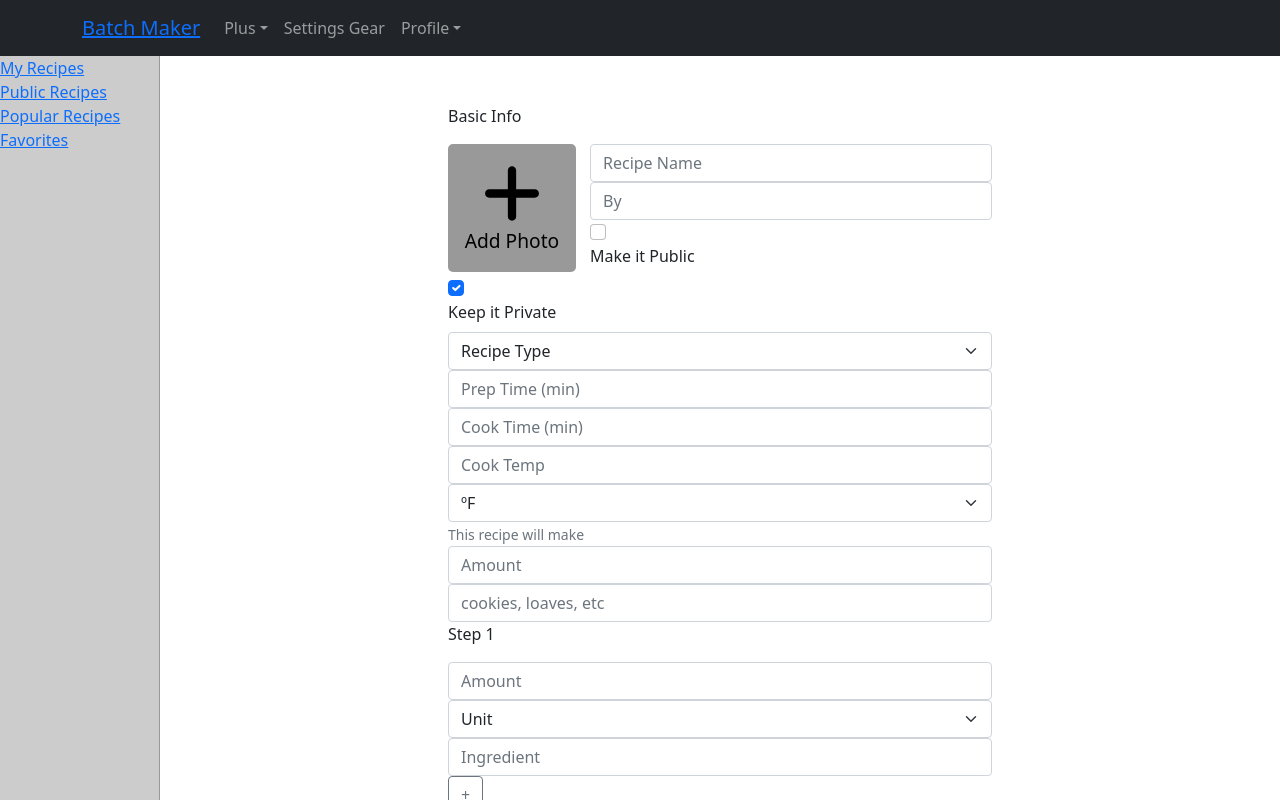
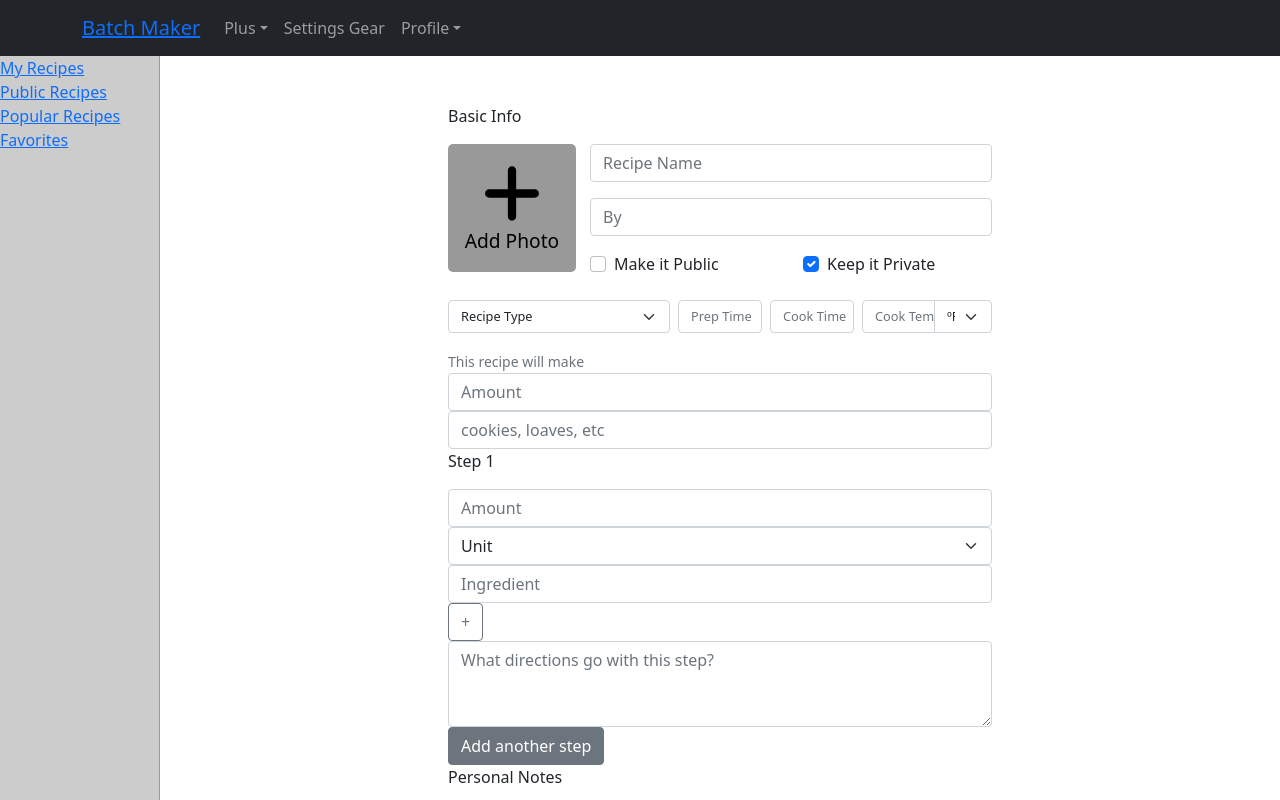
Before and after one commit to willbraun/django-batch-maker-app, a React (Create React App) app in the folder frontend/static/: page /my-recipes/add in a window 1280 px wide. Built offline with nearby package versions, Linux system fonts and the light colour scheme.

Commit message:
added time and temp row to recipe form

```diff
--- a/frontend/static/src/components/RecipeInput.js
+++ b/frontend/static/src/components/RecipeInput.js
@@ -3,6 +3,9 @@
 import Form from 'react-bootstrap/Form';
 import Row from 'react-bootstrap/Row';
 import Col from 'react-bootstrap/Col';
+import InputGroup from 'react-bootstrap/InputGroup';
+import DropdownButton from 'react-bootstrap/DropdownButton';
+import Dropdown from 'react-bootstrap/Dropdown';
 import Step from './Step';
 import './../styles/recipeinput.css';
 import plus from './../images/plus-solid.svg'
@@ -51,7 +54,7 @@
             <p>Basic Info</p>
             <Row>
                 <Col xs={3}>
-                    <Form.Group controlId="image">
+                    <Form.Group className="mb-3" controlId="image">
                         <button
                             type="button"
                             className="recipe-image-button"
@@ -73,7 +76,7 @@
                 </Col>
                 <Col xs={9}>
                     <Row>
-                        <Form.Group controlId="title">
+                        <Form.Group className="mb-3" controlId="title">
                             <Form.Control
                                 name="title"
                                 type="text"
@@ -85,7 +88,7 @@
                         </Form.Group>
                     </Row>
                     <Row>
-                        <Form.Group controlId="by">
+                        <Form.Group className="mb-3" controlId="by">
                             <Form.Control
                                 name="by"
                                 type="text"
@@ -97,7 +100,8 @@
                         </Form.Group>
                     </Row>
                     <Row>
-                        <Form.Group controlId="public">
+                        <Col className="checkbox">
+                            <Form.Group className="mb-3" controlId="public">
                                 <Form.Check
                                     name="public"
                                     type="checkbox"
@@ -106,11 +110,9 @@
                                     />
                                 <Form.Label>Make it Public</Form.Label>
                             </Form.Group>
-                    </Row>
-
                         </Col>
-            </Row>
-            <Form.Group controlId="private">
+                        <Col className="checkbox">
+                            <Form.Group className="mb-3" controlId="private">
                                 <Form.Check
                                     name="private"
                                     type="checkbox"
@@ -119,7 +121,14 @@
                                     />
                                 <Form.Label>Keep it Private</Form.Label>
                             </Form.Group>
-            <Form.Group controlId="recipeType">
+                        </Col>
+                    </Row>
+
+                </Col>
+            </Row>
+            <Row className="time-temp-row gx-2" >
+                <Col xs={5}>
+                    <Form.Group className="mb-3" controlId="recipeType">
                         <Form.Select
                             name="recipeType"
                             required
@@ -132,29 +141,57 @@
                                 <option value="DE">Dessert</option>
                         </Form.Select>
                     </Form.Group>
-            <Form.Group controlId="prepTime">
+                </Col>
+                <Col xs={2}>
+                    <Form.Group className="mb-3" controlId="prepTime">
                         <Form.Control
                             name="prepTime"
                             type="number"
                             min="0"
                             value={prepTime}
-                    placeholder="Prep Time (min)"
+                            placeholder="Prep Time"
                             required
                             onChange={handleInput}
                         />
                     </Form.Group>
-            <Form.Group controlId="cookTime">
+                </Col>
+                <Col xs={2}>
+                    <Form.Group className="mb-3" controlId="cookTime">
                         <Form.Control
                             name="cookTime"
                             type="number"
                             min="0"
                             value={cookTime}
-                    placeholder="Cook Time (min)"
+                            placeholder="Cook Time"
                             required
                             onChange={handleInput}
                         />
                     </Form.Group>
-            <Form.Group controlId="cookTemp">
+                </Col>
+                <Col xs={3}>
+                    <InputGroup className="mb-3">
+                        <Form.Control
+                            className="w-50"
+                            name="cookTemp"
+                            type="number"
+                            value={cookTemp}
+                            placeholder="Cook Temp"
+                            required
+                            onChange={handleInput}
+                        />
+                        <Form.Select
+                            name="recipeType"
+                            required
+                            value={tempUnit}
+                            onChange={handleInput}>
+                                <option value="FA">ºF</option>
+                                <option value="CE">ºC</option>
+                        </Form.Select>
+                    </InputGroup>
+                </Col>
+
+                {/* <Col xs={2}>
+                    <Form.Group className="mb-3" controlId="cookTemp">
                         <Form.Control
                             name="cookTemp"
                             type="number"
@@ -164,7 +201,12 @@
                             onChange={handleInput}
                         />
                     </Form.Group>
-            <Form.Group controlId="tempUnit">
+                </Col>
+                <Col xs={1}>
+
+
+
+                    <Form.Group className="mb-3" controlId="tempUnit">
                         <Form.Select
                             name="recipeType"
                             required
@@ -174,6 +216,9 @@
                                 <option value="CE">ºC</option>
                         </Form.Select>
                     </Form.Group>
+                </Col> */}
+
+            </Row>
             <Form.Text>This recipe will make</Form.Text>
             <Form.Group controlId="yieldQuantity">
                 <Form.Control
--- a/frontend/static/src/styles/recipeinput.css
+++ b/frontend/static/src/styles/recipeinput.css
@@ -36,3 +36,18 @@
     font-size: 1.5vw;
     margin: 0;
 }
+
+.add-recipe-form .checkbox > div > div {
+    display: inline-block;
+    margin-right: 0.5rem;
+}
+
+.time-temp-row input,
+.time-temp-row select {
+    font-size: 0.8rem;
+}
+
+input::placeholder,
+select::placeholder {
+    overflow: visible;
+}
```
Lines whose indentation alone changed are shown as unchanged.
